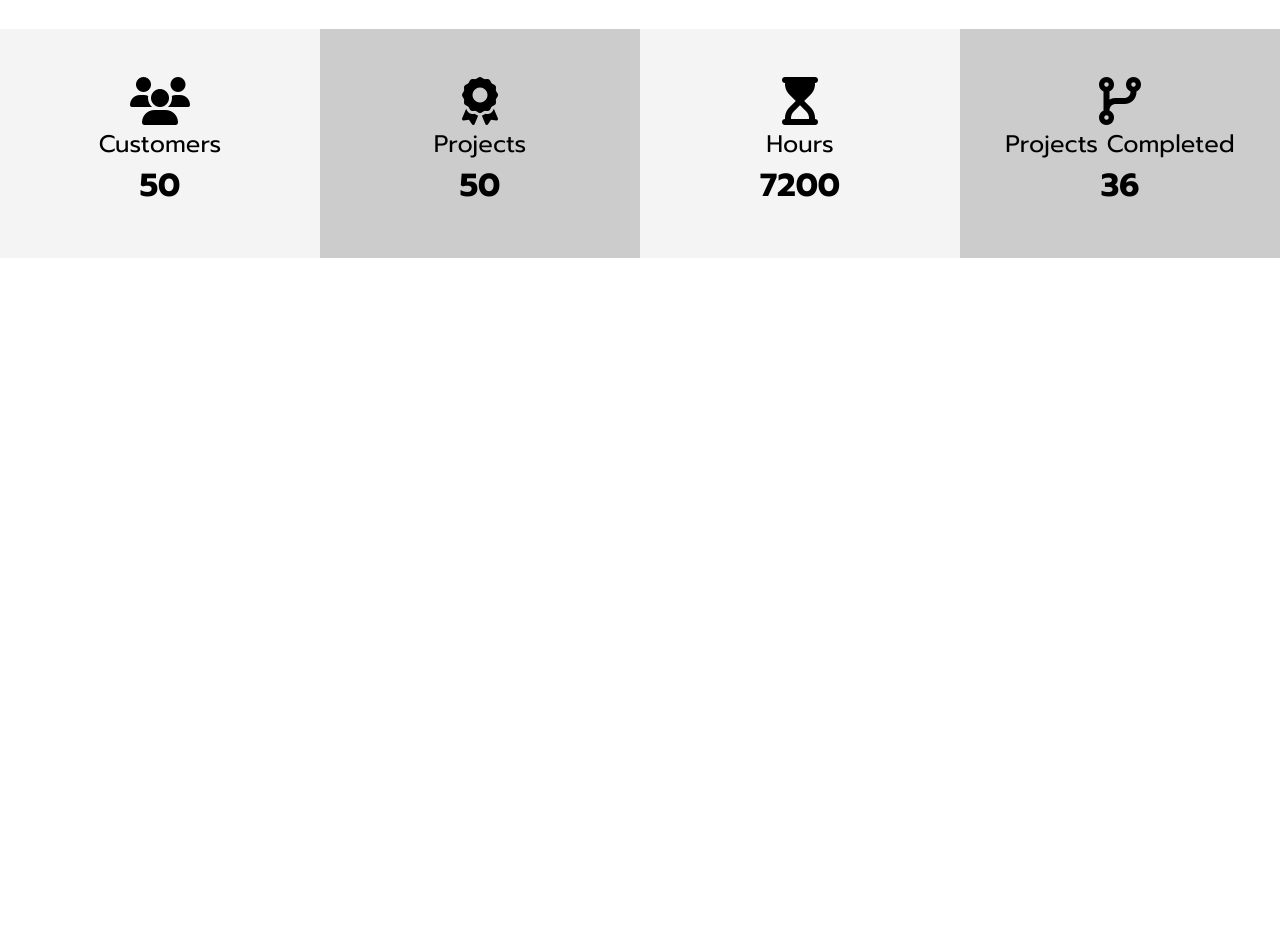
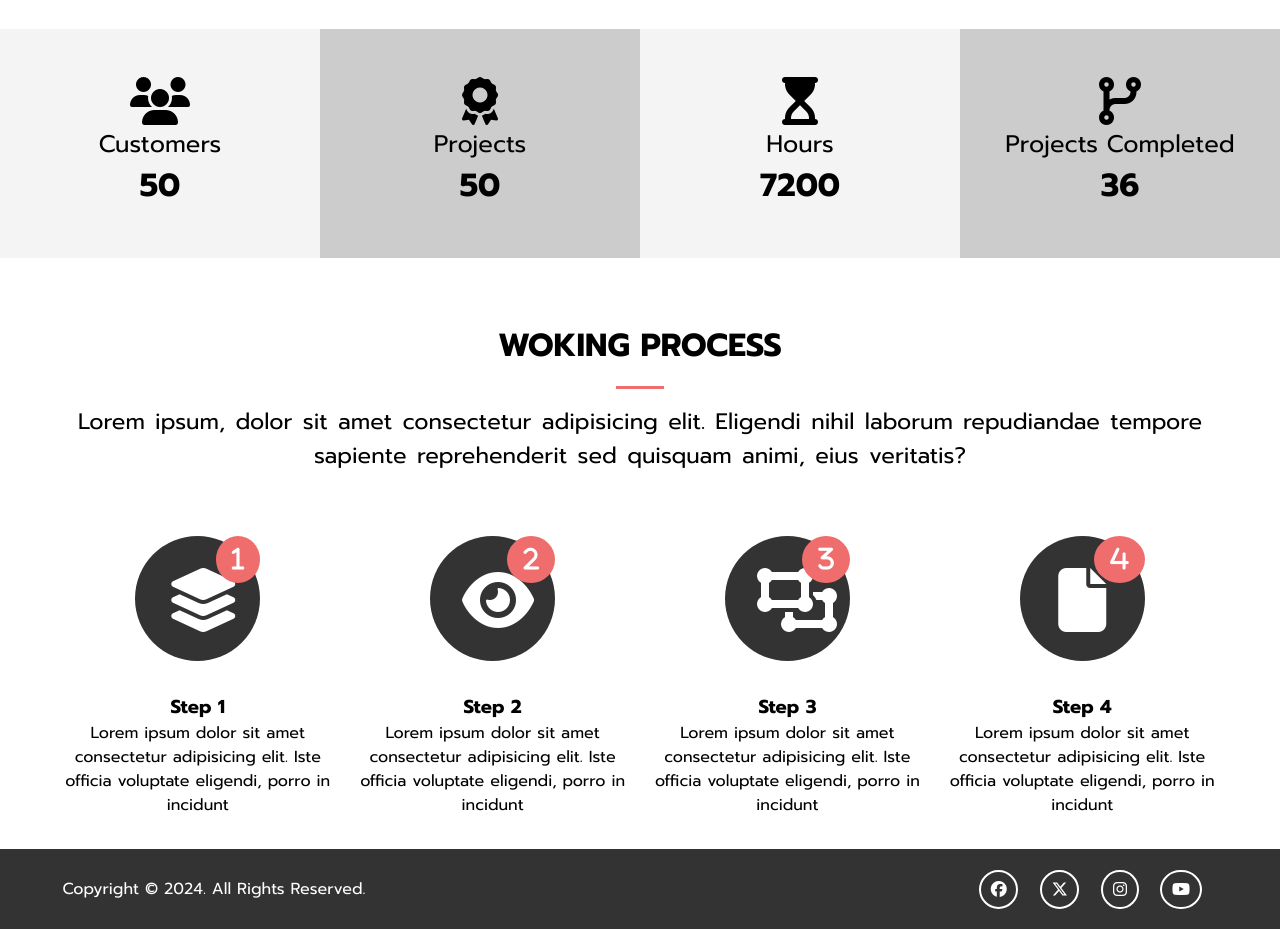
Before and after one commit to AltybayWebDev/Freelancer-Web-Design, a website: page index.html in a window 1280 px wide. Shown: the part 1541-2470 px from the top of the page. Before the commit the page ends 1831 px from the top, so only its background shows below. Drawn offline with nearby package versions, Linux system fonts and the light colour scheme.

Commit message:
Process & Footer kısımları eklendi

```diff
--- a/index.html
+++ b/index.html
@@ -107,7 +107,12 @@
       <div class="container">
         <h2 class="section-title">Profile</h2>
         <div class="border-bottom"></div>
-        <p class="my-2">Lorem ipsum dolor, sit amet consectetur adipisicing elit. Dolore laborum, porro excepturi, fugiat at minima corporis, provident illum repellendus eligendi explicabo tempora. Dicta ea unde id deserunt officia quod nobis?</p>
+        <p class="my-2">
+          Lorem ipsum dolor, sit amet consectetur adipisicing elit. Dolore
+          laborum, porro excepturi, fugiat at minima corporis, provident illum
+          repellendus eligendi explicabo tempora. Dicta ea unde id deserunt
+          officia quod nobis?
+        </p>
       </div>
       <div class="profile">
         <div>
@@ -141,6 +146,75 @@
       </div>
     </section>
 
+    <!-- section c -->
+    <section id="home__c" class="text-center py-2">
+      <div class="container">
+        <h2 class="section-title">Woking Process</h2>
+        <div class="border-bottom"></div>
+        <p class="lead">
+          Lorem ipsum, dolor sit amet consectetur adipisicing elit. Eligendi
+          nihil laborum repudiandae tempore sapiente reprehenderit sed quisquam
+          animi, eius veritatis?
+        </p>
+        <div class="process">
+          <div>
+            <i class="fa-solid fa-layer-group fa-4x process__icon my-2"
+              ><div class="process__step">1</div></i
+            >
+            <h3>Step 1</h3>
+            <p>
+              Lorem ipsum dolor sit amet consectetur adipisicing elit. Iste
+              officia voluptate eligendi, porro in incidunt
+            </p>
+          </div>
+          <div>
+            <i class="fa-solid fa-eye fa-4x process__icon my-2"
+              ><div class="process__step">2</div></i
+            >
+            <h3>Step 2</h3>
+            <p>
+              Lorem ipsum dolor sit amet consectetur adipisicing elit. Iste
+              officia voluptate eligendi, porro in incidunt
+            </p>
+          </div>
+          <div>
+            <i class="fas fa-object-ungroup fa-4x process__icon my-2"
+              ><div class="process__step">3</div></i
+            >
+            <h3>Step 3</h3>
+            <p>
+              Lorem ipsum dolor sit amet consectetur adipisicing elit. Iste
+              officia voluptate eligendi, porro in incidunt
+            </p>
+          </div>
+          <div>
+            <i class="fas fa-file fa-4x process__icon my-2"
+              ><div class="process__step">4</div></i
+            >
+            <h3>Step 4</h3>
+            <p>
+              Lorem ipsum dolor sit amet consectetur adipisicing elit. Iste
+              officia voluptate eligendi, porro in incidunt
+            </p>
+          </div>
+        </div>
+      </div>
+    </section>
+
+    <!-- footer -->
+    <footer id="main-footer">
+      <div class="footer-content container">
+        <p>Copyright &copy; 2024. All Rights Reserved.</p>
+
+        <div class="social">
+          <i class="fab fa-facebook"></i>
+          <i class="fab fa-x-twitter"></i>
+          <i class="fab fa-instagram"></i>
+          <i class="fab fa-youtube"></i>
+        </div>
+      </div>
+    </footer>
+
     <script src="js/jquery.min.js"></script>
     <script src="js/type-writer.js"></script>
   </body>
--- a/package.json
+++ b/package.json
@@ -4,7 +4,7 @@
   "main": "index.js",
   "scripts": {
     "test": "echo \"Error: no test specified\" && exit 1",
-    "scss": "sass --watch --style=compressed scss:public/css"
+    "scss": "sass --watch --style=compressed scss:css"
   },
   "keywords": [],
   "author": "",
--- a/scss/_footer.scss
+++ b/scss/_footer.scss
@@ -0,0 +1,27 @@
+@use "variables";
+
+#main-footer {
+  background-color: variables.$dark-color;
+  color: #fff;
+  height: 5rem;
+
+  .footer-content {
+    display: flex;
+    justify-content: space-between;
+    align-items: center;
+    height: 5rem;
+
+    .social .fab {
+      margin-right: 1rem;
+      border: 2px solid #fff;
+      border-radius: 50%;
+      text-align: center;
+      padding: 0.6rem;
+      transition: all 0.6s;
+
+      &:hover {
+        background-color: variables.$primary-color;
+      }
+    }
+  }
+}
--- a/scss/_home.scss
+++ b/scss/_home.scss
@@ -45,4 +45,46 @@
       }
     }
   }
+
+  // home section c
+  &__c {
+    .process {
+      display: grid;
+      grid-template-columns: repeat(4, 1fr);
+      gap: 1.5rem;
+      text-align: center;
+
+      &__step {
+        position: absolute;
+        top: 0;
+        right: 0;
+        font-size: 25px;
+        background-color: variables.$primary-color;
+        padding: 1rem;
+        border-radius: 50%;
+        line-height: 15px;
+        transition: all 1s;
+      }
+
+      &__icon {
+        position: relative;
+        width: 125px;
+        height: 125px;
+        border-radius: 50%;
+        background-color: variables.$dark-color;
+        color: #fff;
+        padding: 2rem;
+        text-align: center;
+
+        &:hover {
+          background-color: variables.$primary-color;
+
+          .process__step {
+            background-color: variables.$dark-color;
+
+          }
+        }
+      }
+    }
+  }
 }
```
Also changed, not shown: css/main.css, 1 other file.
